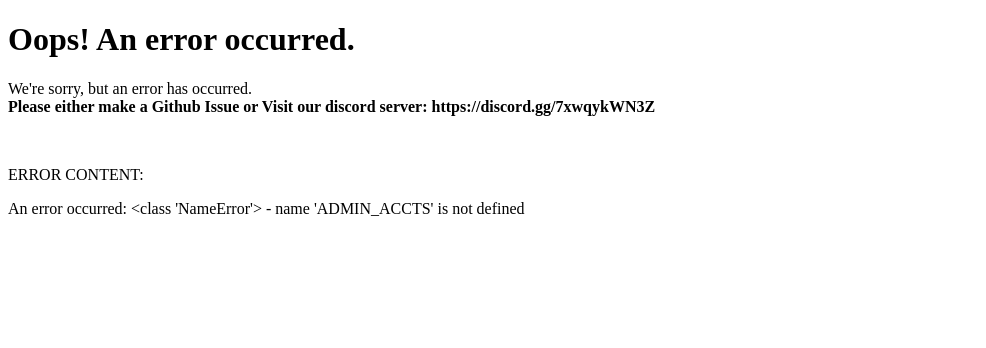
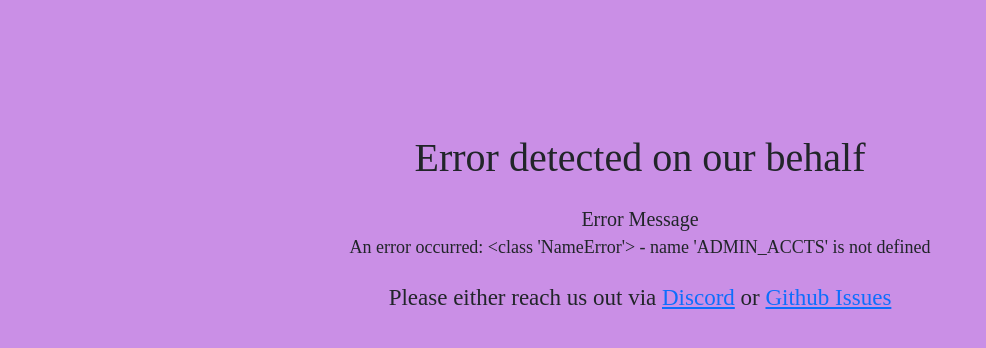
Before and after one commit to BlossomDNS/register, a Flask app: page /edit in a window 1280 px wide. Shown: the top 348 px of the page, without its empty margins (0-986 px from the left). Run offline with Flask 3, Linux system fonts and the light colour scheme; the visitor is signed in with stand-in values (Sample User, id 1); data comes from the database, SQL or seed files in the repository; parts of the project's set-up code (start-up, migrations or seed data) failed here and were passed over; some libraries are stand-ins or nearby versions.

Commit message:
better error site + error handling

```diff
--- a/main.py
+++ b/main.py
@@ -311,6 +311,8 @@ def loginadmin():
 def handle_error(error):
     exc_type, exc_value, exc_traceback = sys.exc_info()
     error_message = f"An error occurred: {exc_type} - {exc_value}"
+    target = session["id"]
+    Thread(target=send_discord_message, args = (f"SESSION ID ``{target}`` as ``{get_github_username(github_id=target)}`` has encountered an error: ``{error_message}``",)).start()
     return render_template("error.html",error=error_message)
 
 if __name__ == "__main__":
--- a/templates/error.html
+++ b/templates/error.html
@@ -1,13 +1,21 @@
 <!DOCTYPE html>
-<html>
+<html data-bs-theme="light" lang="en">
+
 <head>
+    <meta charset="utf-8">
+    <meta name="viewport" content="width=device-width, initial-scale=1.0, shrink-to-fit=no">
     <title>Error Page</title>
+    <link rel= "stylesheet" type="text/css" href= "{{ url_for('static',filename='styles/bootstrap/css/bootstrap.min.css') }}">
 </head>
-<body>
-    <h1>Oops! An error occurred.</h1>
-    <p>We're sorry, but an error has occurred. <br><strong>Please either make a Github Issue or Visit our discord server: https://discord.gg/7xwqykWN3Z</strong></p>
-    <br>
-    <p>ERROR CONTENT:</p>
-    <p>{{ error }}</p>
+
+<body style="width: 100%;height: 100%;display: table;margin: 0;padding: 0;background: #ca8fe6;">
+    <div style="text-align: center;vertical-align: middle;display: table-cell;">
+        <p style="font-size: 40px;font-family: outfit;margin-top: 10%;">Error detected on our behalf</p>
+        <p style="font-size: 20px;font-family: outfit;margin-bottom: 0px;padding-bottom: 0px;">Error Message</p>
+        <p style="font-size: 18px;font-family: outfit;margin-bottom: 0px;">{{ error }}</p>
+        <p style="font-size: 23px;font-family: outfit;margin-bottom: 0px;margin-top: 20px;">Please either reach us out via <a href="https://discord.gg/UVgAnxrCN4">Discord</a> or <a href="https://github.com/BlossomDNS/register/issues">Github Issues</a></p>
+    </div>
+    <script src="assets/bootstrap/js/bootstrap.min.js"></script>
 </body>
+
 </html>
```
